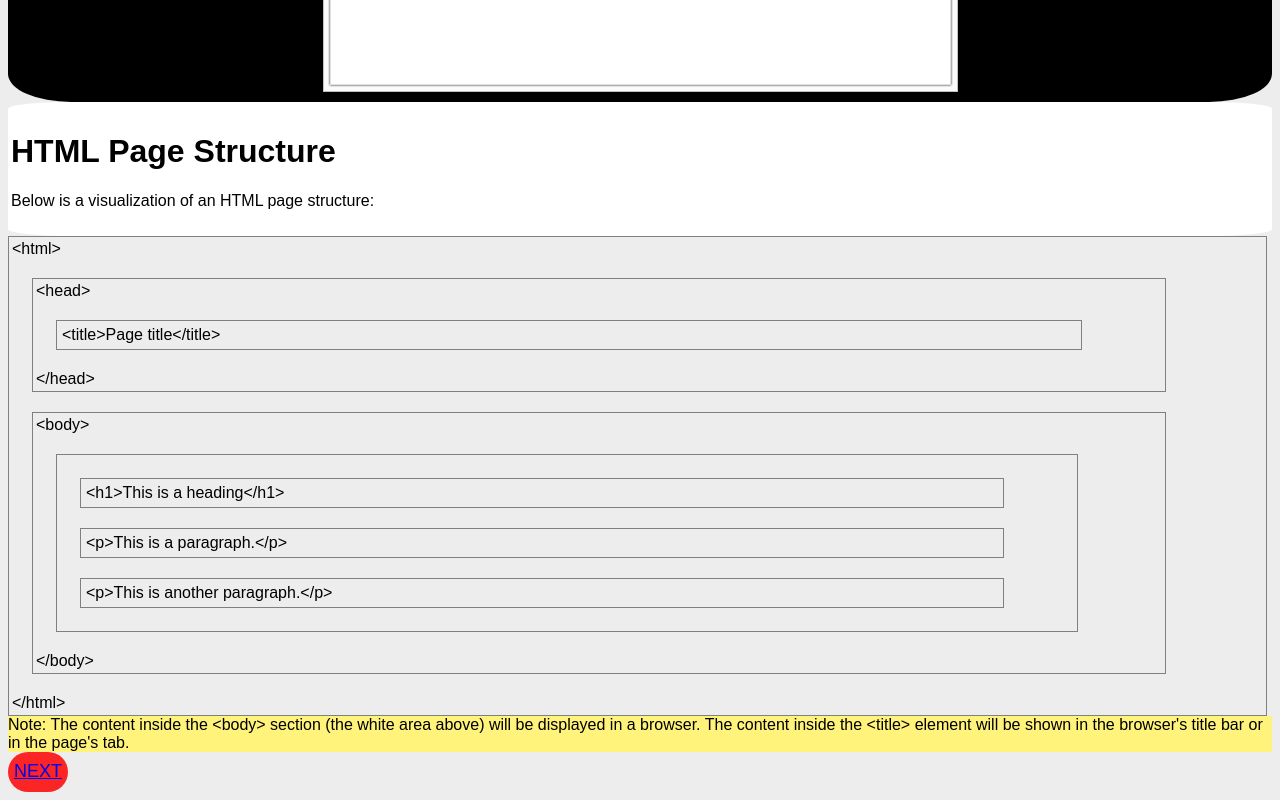
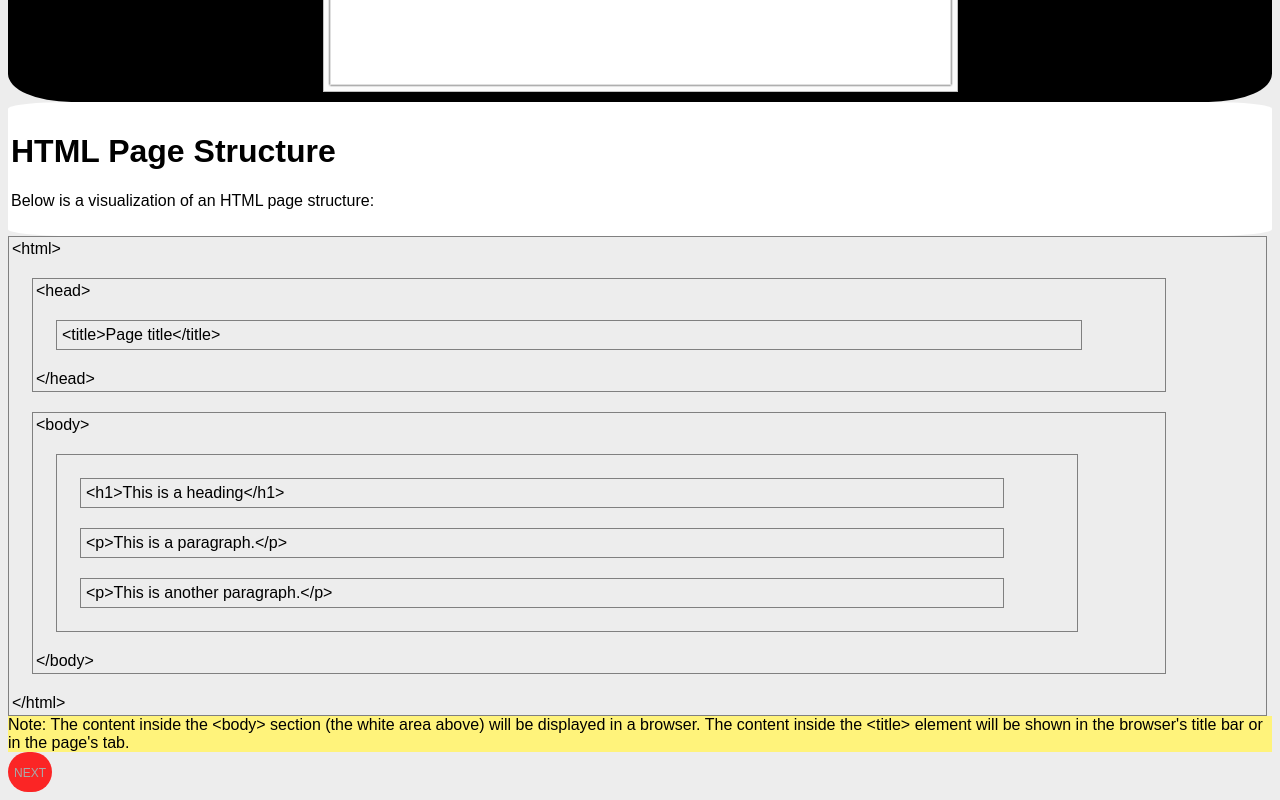
Before and after one commit to Error-Web/error-web-html, a plain HTML site: page index.html in a window 1280 px wide. Shown: the part 3243-4043 px from the top of the page. Drawn offline with nearby package versions, Linux system fonts and the light colour scheme.

Commit message:
update html.css

```diff
--- a/css/html.css
+++ b/css/html.css
@@ -405,3 +405,10 @@ text7 p tt{
 	color:#FFFFFF;
 	font-size:18px;
 	}
+
+.next nav button a{
+	text-decoration:none;
+	font-size:12px;
+	line-height:20px;
+	color:darkgrey;
+	}
```
